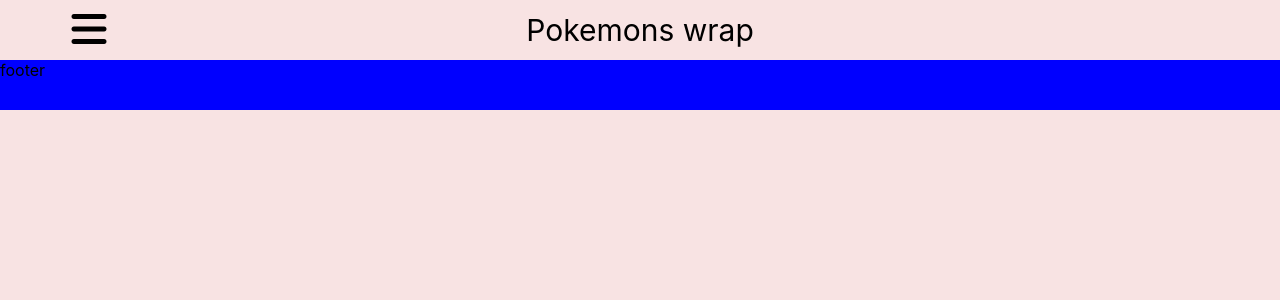
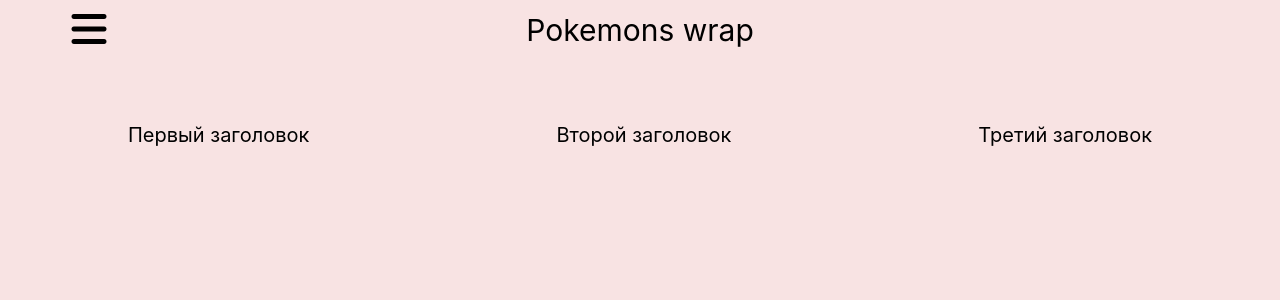
Before and after one commit to WheatleyCODE/pokemons, a React (Create React App) app: page / in a window 1280 px wide. Shown: the top 300 px of the page. Built offline with nearby package versions, Linux system fonts and the light colour scheme.

Commit message:
add layout footer

```diff
--- a/src/Conponents/Footer/Footer.jsx
+++ b/src/Conponents/Footer/Footer.jsx
@@ -3,7 +3,13 @@ import './Footer.scss'
 
 const Footer = () => {
   return (
-    <div className="footer">footer</div>
+    <div className="footer">
+      <div className="footer-panel">
+        <span className="footer-panel-text">Первый заголовок</span>
+        <span className="footer-panel-text">Второй заголовок</span>
+        <span className="footer-panel-text">Третий заголовок</span>
+      </div>
+    </div>
   )
 }
 
--- a/src/Conponents/Footer/Footer.scss
+++ b/src/Conponents/Footer/Footer.scss
@@ -1,6 +1,18 @@
 
 .footer {
   width: 100%;
-  height: 50px;
-  background-color: blue;
+  height: 150px;
+  display: flex;
+  justify-content: center;
 }
+.footer-panel {
+  width: 80%;
+  height: 100%;
+  display: flex;
+  justify-content: space-between;
+  align-items: center;
+
+  .footer-panel-text {
+    font-size: 20px;
+  }
+}
```
